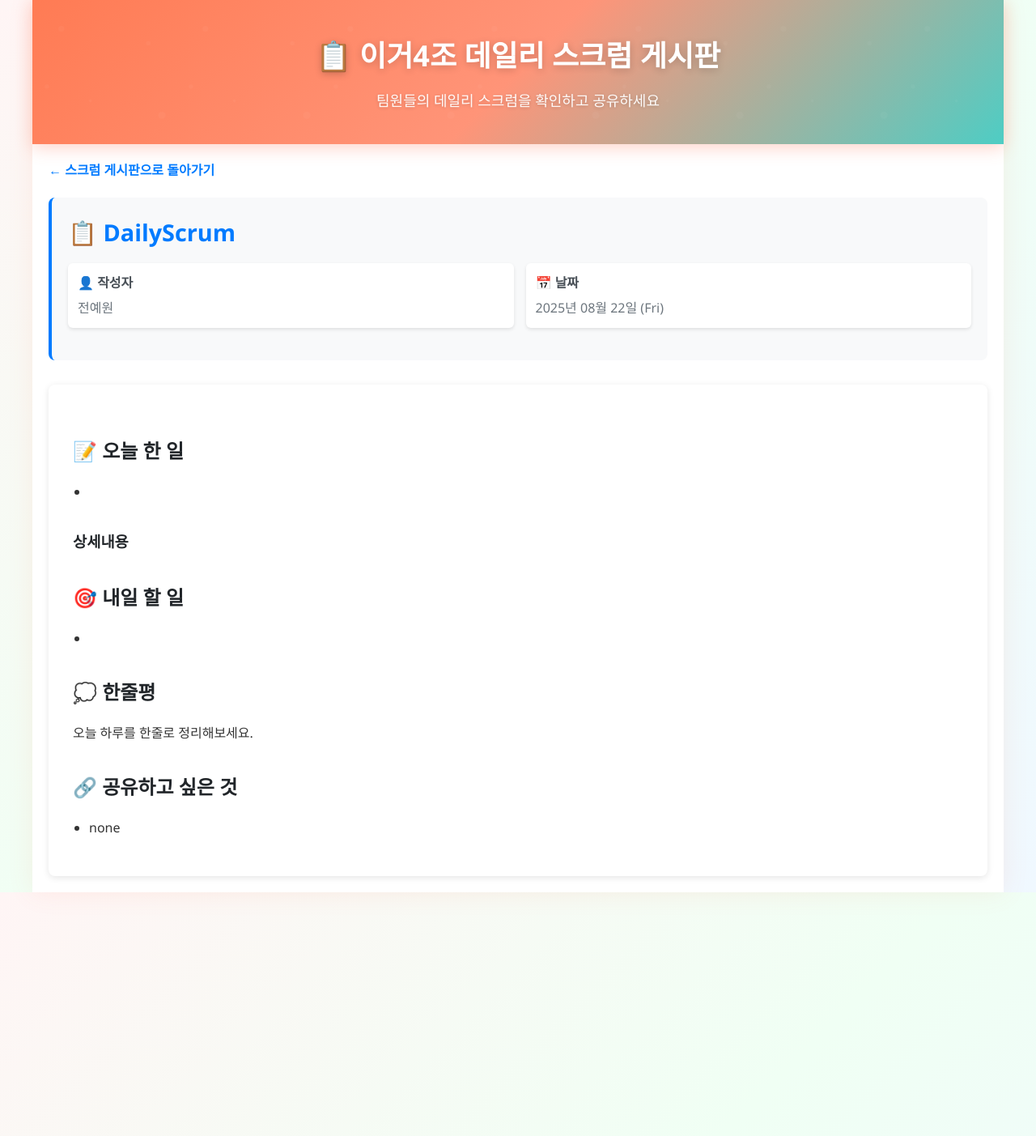
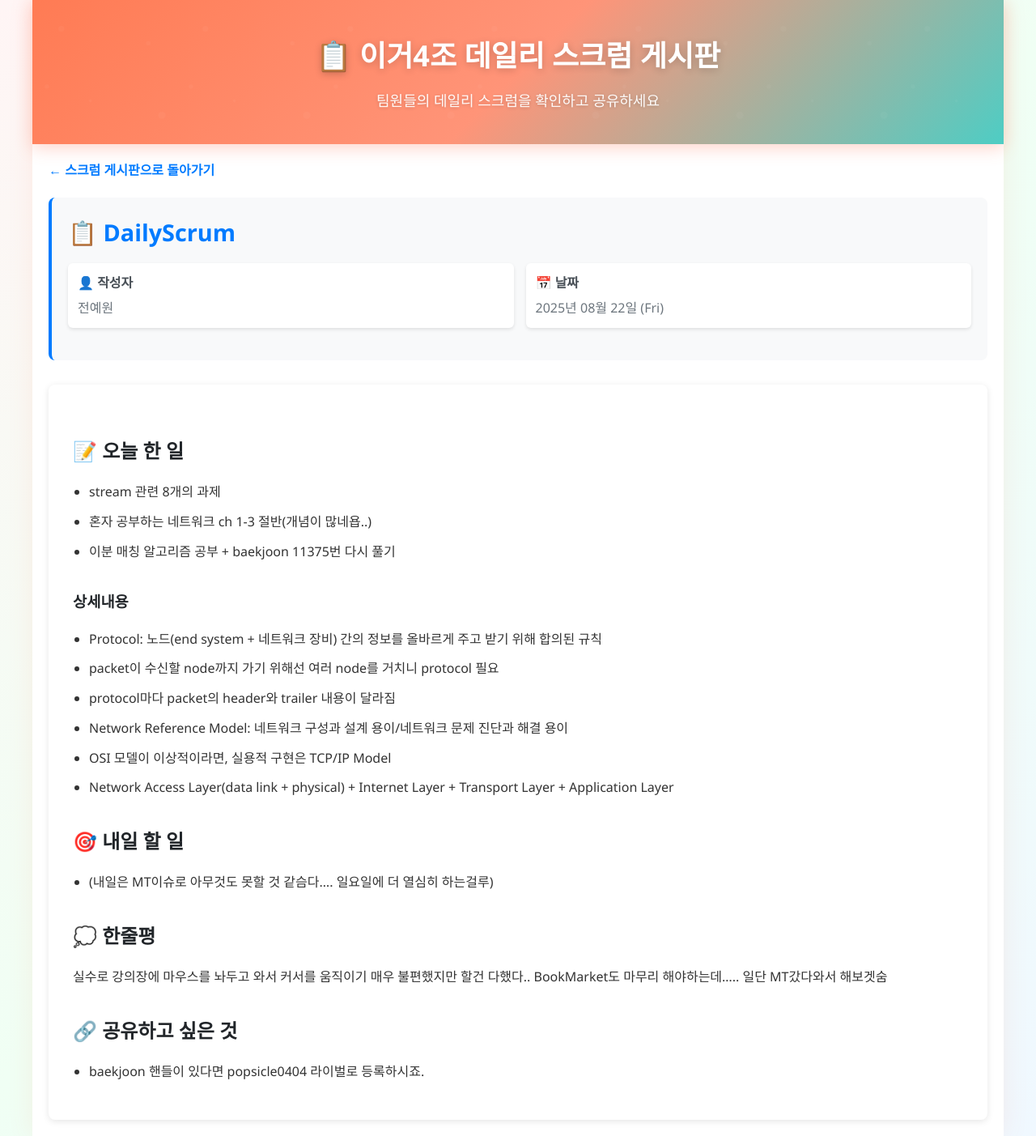
Before and after one commit to fbwogur121/DailyScrum-SSG, a Jekyll site: the page built from _posts/August, 2025/2025-08-22/2025-08-22-전예원-DailyScrum.md, in a window 1280 px wide. Shown: the whole page at 81% size. Built offline with Jekyll 4.4.1, drawn with Linux system fonts in a browser that asks for light colours.

Commit message:
yewon-0822-2

```diff
--- a/_posts/August, 2025/2025-08-22/2025-08-22-전예원-DailyScrum.md
+++ b/_posts/August, 2025/2025-08-22/2025-08-22-전예원-DailyScrum.md
@@ -8,18 +8,26 @@ categories: [scrum]
 
 ## 📝 오늘 한 일
 
--
+- stream 관련 8개의 과제
+- 혼자 공부하는 네트워크 ch 1-3 절반(개념이 많네욥..)
+- 이분 매칭 알고리즘 공부 + baekjoon 11375번 다시 풀기
 
 ### 상세내용
-
+- Protocol: 노드(end system + 네트워크 장비) 간의 정보를 올바르게 주고 받기 위해 합의된 규칙
+- packet이 수신할 node까지 가기 위해선 여러 node를 거치니 protocol 필요
+- protocol마다 packet의 header와 trailer 내용이 달라짐
+- Network Reference Model: 네트워크 구성과 설계 용이/네트워크 문제 진단과 해결 용이
+- OSI 모델이 이상적이라면, 실용적 구현은 TCP/IP Model
+- Network Access Layer(data link + physical) + Internet Layer + Transport Layer + Application Layer
 
 ## 🎯 내일 할 일
 
--
+- (내일은 MT이슈로 아무것도 못할 것 같슴다.... 일요일에 더 열심히 하는걸루)
 
 ## 💭 한줄평
 
-오늘 하루를 한줄로 정리해보세요.
+실수로 강의장에 마우스를 놔두고 와서 커서를 움직이기 매우 불편했지만 할건 다했다..
+BookMarket도 마무리 해야하는데..... 일단 MT갔다와서 해보겟숨
 
 ## 🔗 공유하고 싶은 것
-- none
+- baekjoon 핸들이 있다면 popsicle0404 라이벌로 등록하시죠.
```
